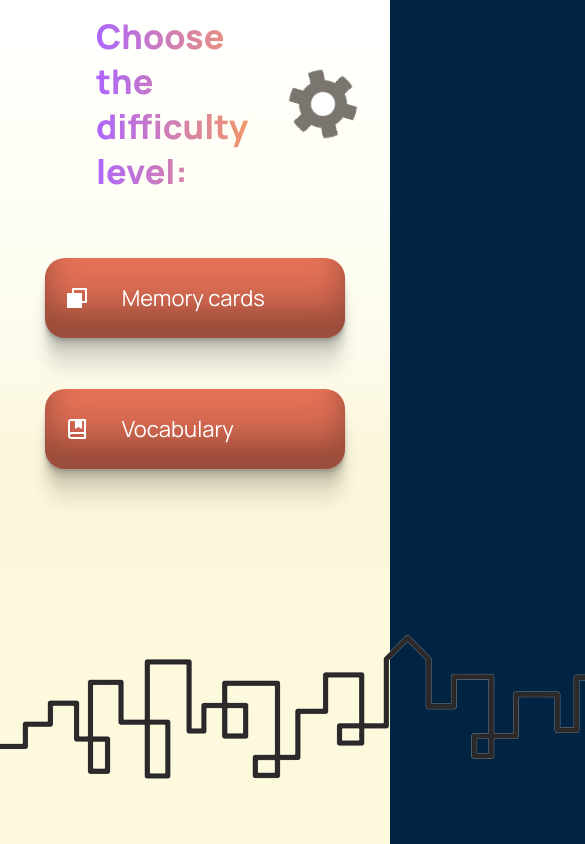
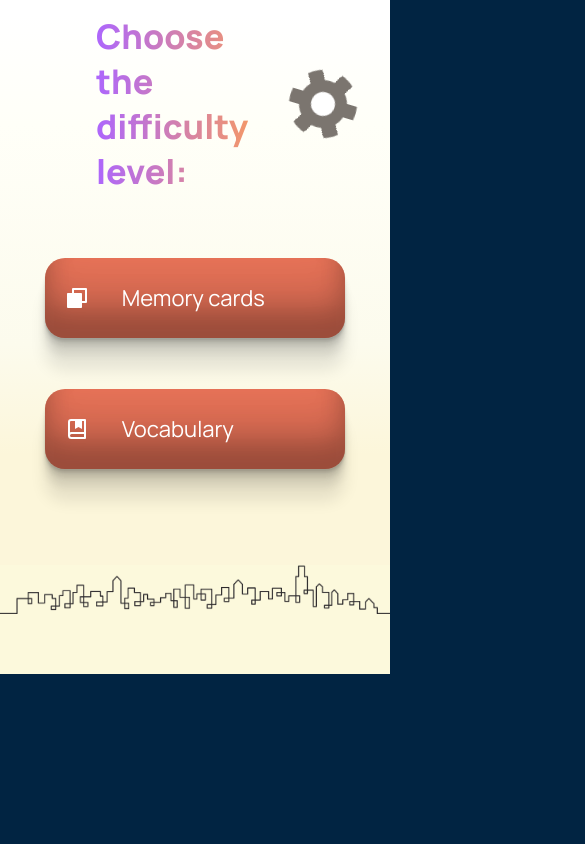
Before and after one commit to VladLys0v/LangArts, a React (Create React App) app: page / in a window 390 px wide. Shown: the part 1152-1996 px from the top of the page, 585 px wide, since content can reach past the window. After the commit the page ends 1826 px from the top, so only its background shows below. Built offline with nearby package versions, Linux system fonts and the light colour scheme; no server answers; the HTML template or start-up script is replaced by a standard one.

Commit message:
bottom pic adjusted for screen size

```diff
--- a/src/containers/footer/footer.css
+++ b/src/containers/footer/footer.css
@@ -1,4 +1,3 @@
-
 .city-footer {
     display: flex;
     justify-content: center;
@@ -7,8 +6,22 @@
   }
 
   .city-footer img {
-    max-width:fit-content;
+    max-width: 100%;
     height: auto;
-    padding-bottom: 40px;
+    padding-bottom: 60px;
+    transition: max-width 0.5s ease;
+  }
 
+  @media screen and (max-width: 768px) {
+    .city-footer img {
+      max-width: 120%;
+      padding-bottom: 60px;
+    }
   }
+
+  @media screen and (max-width: 500px) {
+    .city-footer img {
+      max-width: 100%;
+      padding-bottom: 60px;
+    }
+  }
```
